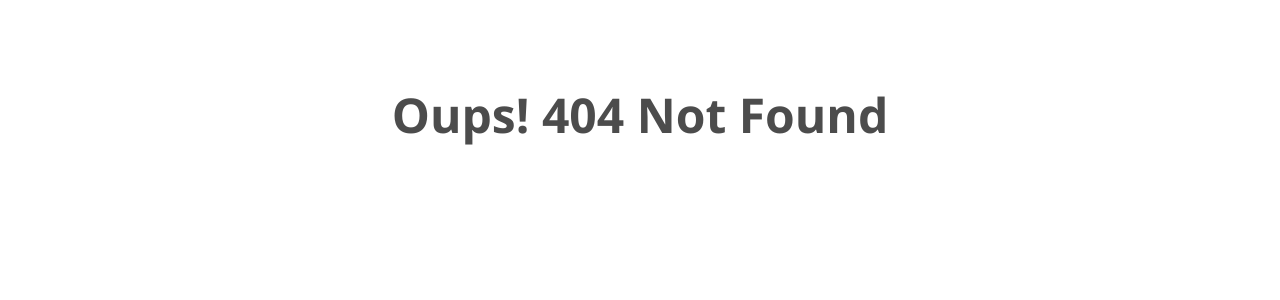
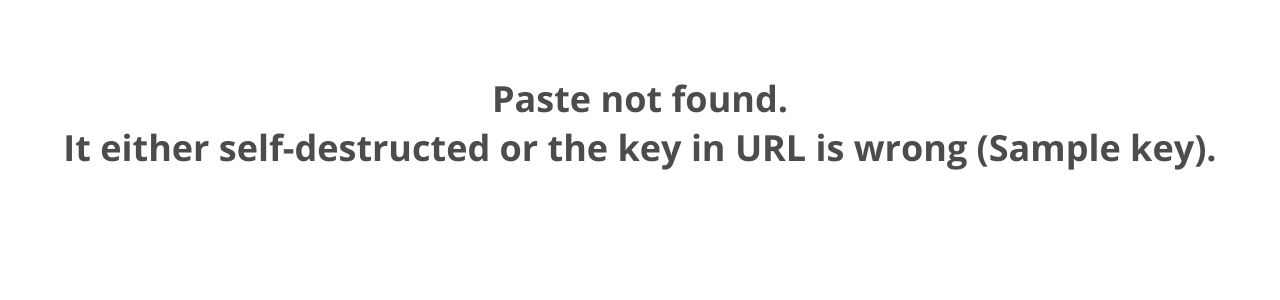
Before and after one commit to adrianchifor/ctrlv.space, a Flask app: template templates/404.html in a window 1280 px wide. Shown: the top 300 px of the page. Run offline with Flask 2, Linux system fonts and the light colour scheme; the template is opened without the code that fills it: most values are stand-ins (such as "Sample title", 1, 10 or a date in 2020).

Commit message:
Updated Dockerfile. Refactoring and improvements.

```diff
--- a/app.py
+++ b/app.py
@@ -55,8 +55,8 @@ def api_v1_destruct():
 @app.route("/")
 def index():
     googleAnalyticsId = ""
-    if 'GOOGLE_ANALYTICS' in os.environ:
-        googleAnalyticsId = os.environ['GOOGLE_ANALYTICS']
+    if 'GOOGLE_ANALYTICS_ID' in os.environ:
+        googleAnalyticsId = os.environ['GOOGLE_ANALYTICS_ID']
 
     return render_template("index.html", analyticsId=googleAnalyticsId)
 
@@ -64,7 +64,7 @@ def index():
 @app.route("/<key>")
 def paste(key):
     if not db.exists(key):
-        return render_template("404.html"), 404
+        return render_template("404.html", key=key), 404
 
     ciphertext = db.get(key)
 
@@ -73,8 +73,8 @@ def paste(key):
         encryptedToken = db.get(key + "_encryptedToken")
 
     googleAnalyticsId = ""
-    if 'GOOGLE_ANALYTICS' in os.environ:
-        googleAnalyticsId = os.environ['GOOGLE_ANALYTICS']
+    if 'GOOGLE_ANALYTICS_ID' in os.environ:
+        googleAnalyticsId = os.environ['GOOGLE_ANALYTICS_ID']
 
     return render_template("paste.html", ciphertext=str(ciphertext),
         encryptedToken=str(encryptedToken), key=key, analyticsId=googleAnalyticsId)
--- a/templates/404.html
+++ b/templates/404.html
@@ -11,11 +11,11 @@
             transition: all 0.3s ease-in-out;
             padding: 50px 32px 50px 32px;
             text-align: center;
-            font-size: 48px;
+            font-size: 36px;
             color: rgba(0,0,0,0.7);
         }
     </style>
 </head>
 <body>
-    <h1>Oups! 404 Not Found</h1>
+    <h1>Paste not found.<br>It either self-destructed or the key in URL is wrong ({{ key }}).</h1>
 </body>
--- a/templates/paste.html
+++ b/templates/paste.html
@@ -1,6 +1,7 @@
 <!doctype html>
 <head>
     <meta name="referrer" content="no-referrer" />
+    <meta name="viewport" content="width=device-width, initial-scale=1.0">
     <title>Ctrl+V</title>
     <link rel="icon" href="/static/icon.png">
     <link rel="stylesheet" type="text/css" href="https://fonts.googleapis.com/css?family=Open+Sans:400,700">
@@ -55,7 +56,6 @@
             mde.value("Append **#password** to URL to decrypt content.")
         }
 
-        mde.toggleSideBySide();
         mde.toggleFullScreen();
 
         (function(i,s,o,g,r,a,m){i['GoogleAnalyticsObject']=r;i[r]=i[r]||function(){
```
Also changed, not shown: templates/index.html (+8 -1 lines), README.md, 1 other file.
